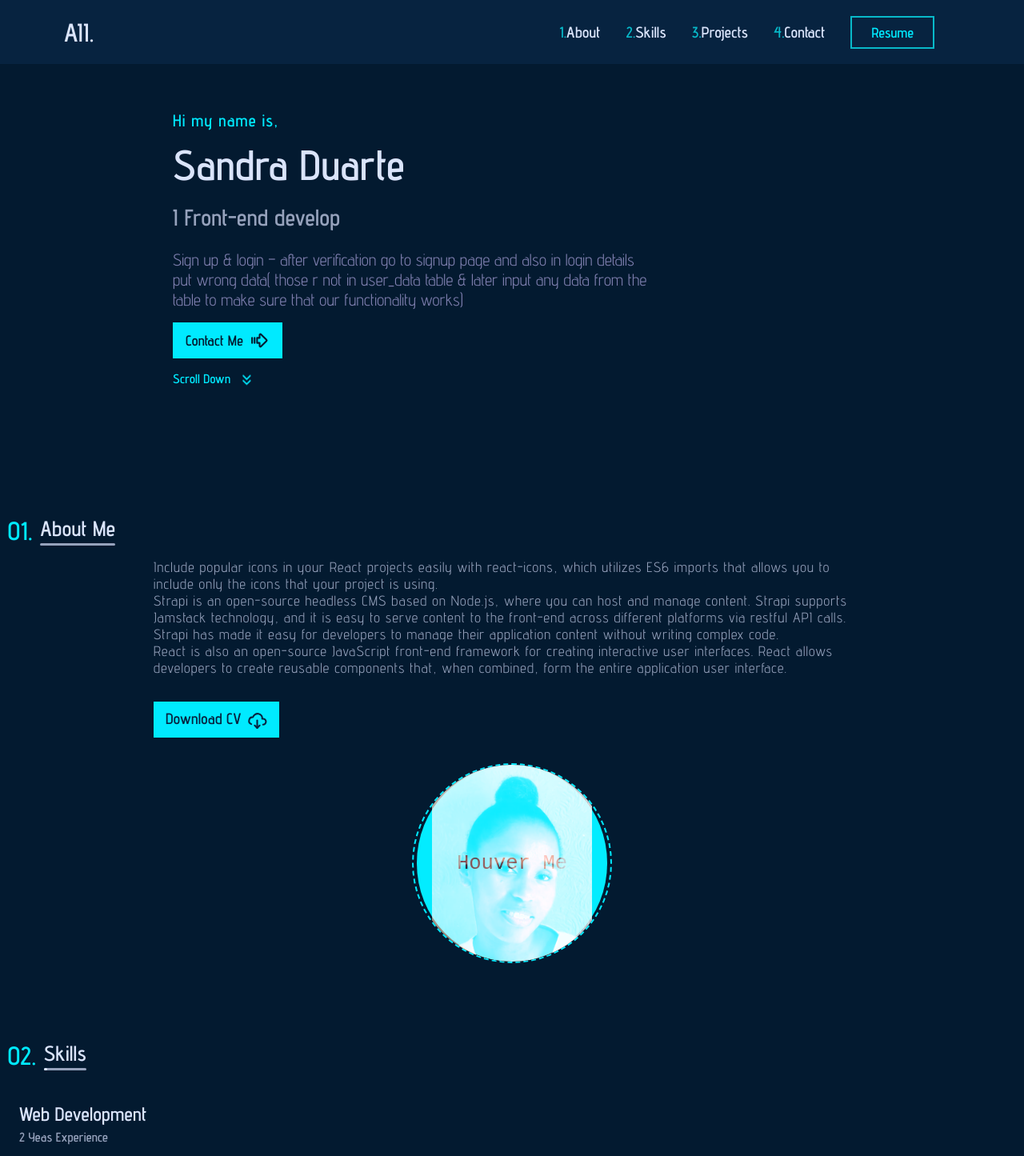
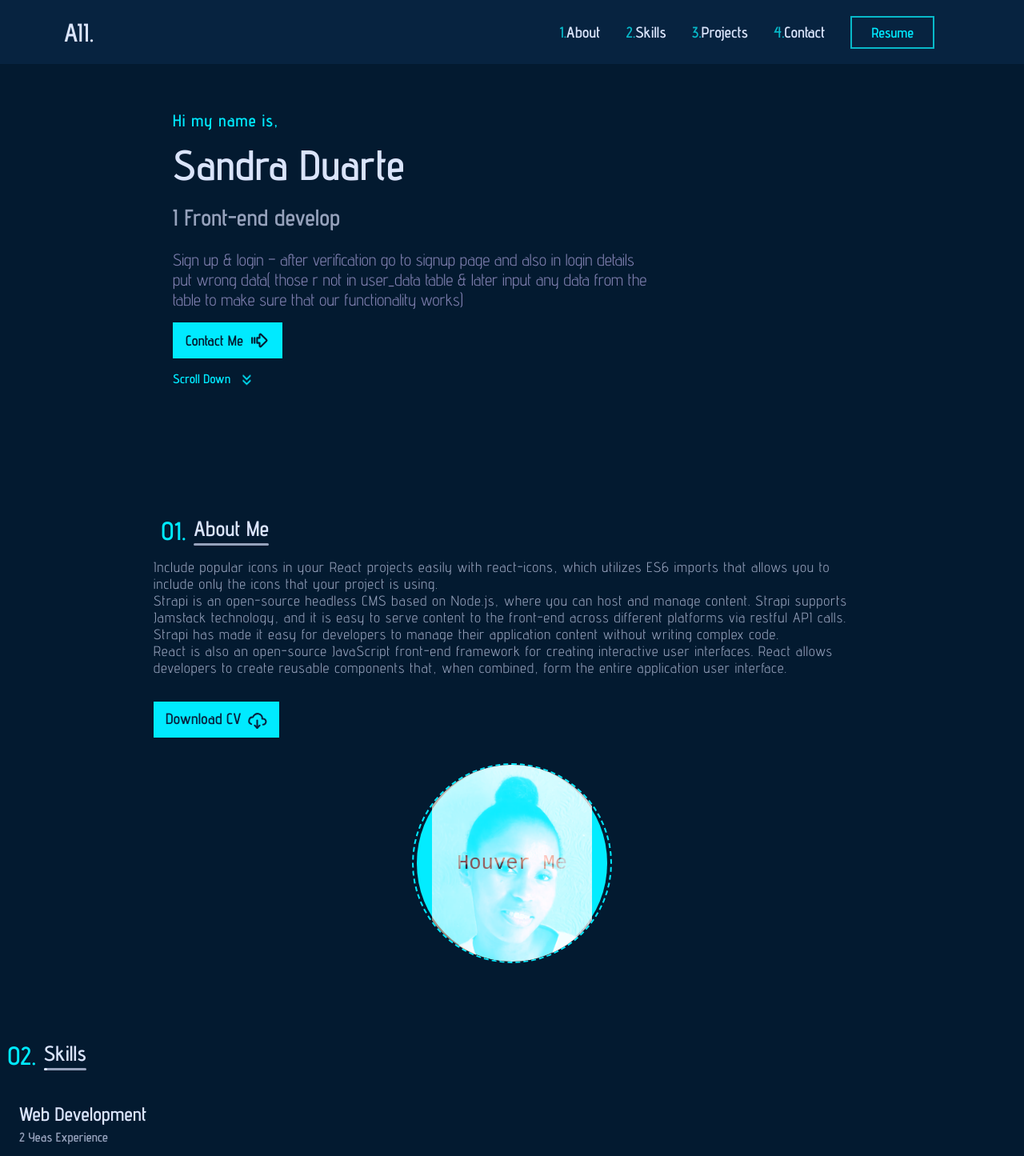
Before and after one commit to Sandra-Duarte/my-portfolio, a React (Create React App) app: page / in a window 1280 px wide. Shown: the top 1445 px of the page at 80% size. Built offline with nearby package versions, Linux system fonts and the light colour scheme.

Commit message:
Add  margem in all

```diff
--- a/src/Componenent/Page/About Section/About.scss
+++ b/src/Componenent/Page/About Section/About.scss
@@ -12,9 +12,9 @@
   }
 
 .about{
+  width: 70%;
+    margin: auto;
    .sectionContent{
-    width: 70%;
-    margin: auto;
     .textSection{
       h4{
         color: var(--secundaryColor);
```
